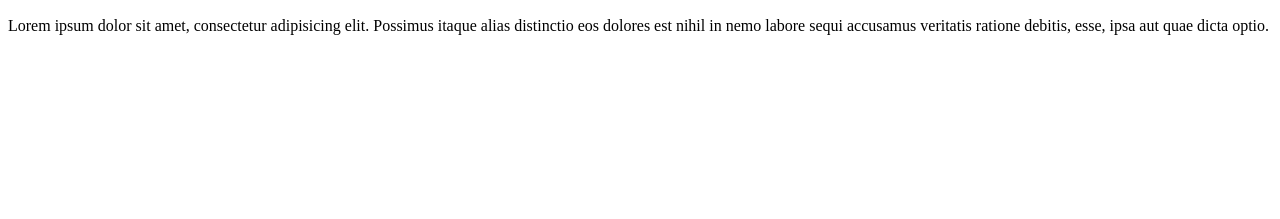
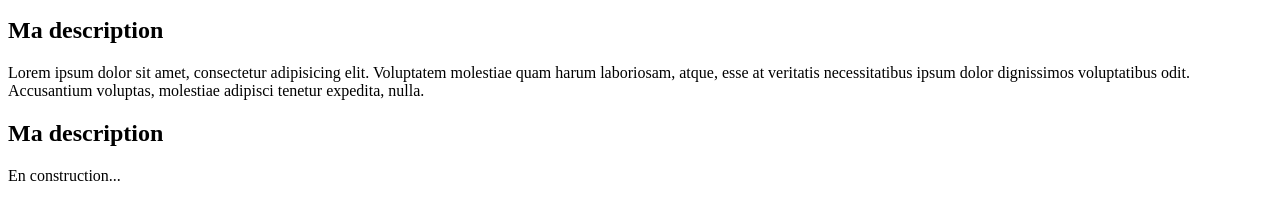
Before and after one commit to DumetF/mon_site_web, a plain HTML site: page index.html in a window 1280 px wide. Shown: the part 57-276 px from the top of the page. Drawn offline with Linux system fonts and the light colour scheme.

Commit message:
En construction

```diff
--- a/index.html
+++ b/index.html
@@ -10,9 +10,20 @@
         <!-- TITRE DE LA PAGE -->
         <h1 id="top_banner">Cours GIT</h1>
         <div>
-            <p>
-                Lorem ipsum dolor sit amet, consectetur adipisicing elit. Possimus itaque alias distinctio eos dolores est nihil in nemo labore sequi accusamus veritatis ratione debitis, esse, ipsa aut quae dicta optio.
-            </p>
+            <!-- DESCRIPTION -->
+            <div>
+                <h2>Ma description</h2>
+                <p>
+                    Lorem ipsum dolor sit amet, consectetur adipisicing elit. Voluptatem molestiae quam harum laboriosam, atque, esse at veritatis necessitatibus ipsum dolor dignissimos voluptatibus odit. Accusantium voluptas, molestiae adipisci tenetur expedita, nulla.
+                </p>
+            </div>
+            <!-- RÉCOMPENSES -->
+            <div>
+                <h2>Ma description</h2>
+                <p>
+                   En construction...
+                </p>
+            </div>
         </div>
     </body>
     </html>
```
